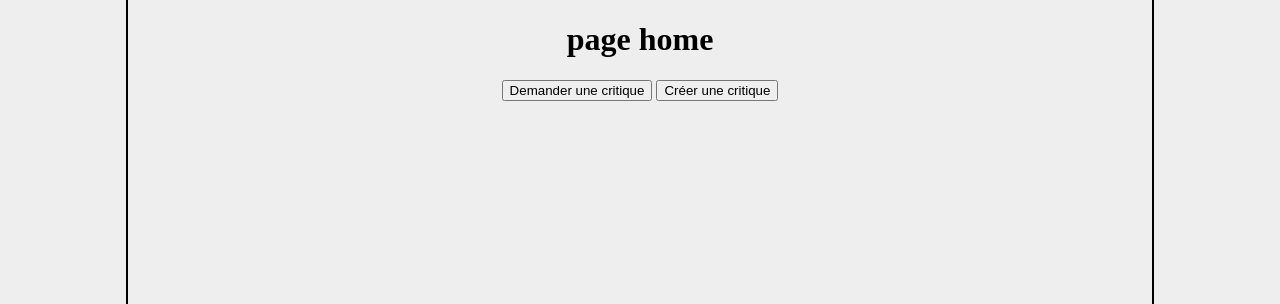
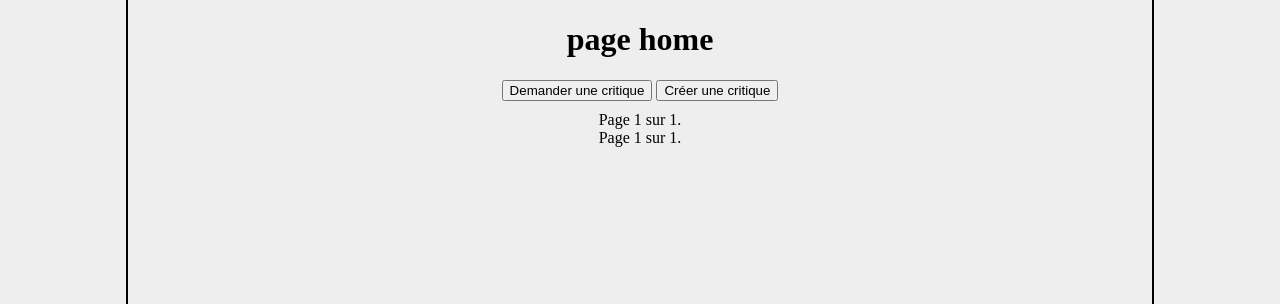
Before and after one commit to Nicolas-Frenay/P9_application_web, a Django app: page /home/ in a window 1280 px wide. Shown: the part 96-400 px from the top of the page. Run offline with Django 3.2, Linux system fonts and the light colour scheme; a user stored in the database is signed in; data comes from the database, SQL or seed files in the repository.

Commit message:
Add pagination

```diff
--- a/review/templates/review/home.html
+++ b/review/templates/review/home.html
@@ -4,6 +4,7 @@
 <h1>page home</h1>
 <a href="{% url 'create_ticket' %}"><button>Demander une critique</button></a>
 <a href="{% url 'create_review' %}"><button>Créer une critique</button></a>
+{% include 'review/partials/pagination.html' %}
 {% for instance in instances %}
     {% if instance|model_type == 'Ticket' %}
         <div class="ticket">
@@ -16,4 +17,5 @@
         </div>
     {% endif %}
 {% endfor %}
+{% include 'review/partials/pagination.html' %}
 {% endblock %}
--- /dev/null
+++ b/review/templates/review/partials/pagination.html
@@ -0,0 +1,13 @@
+<div class="pagination">
+    {% if instances.has_previous %}
+        <a href="?page=1">premiere</a>
+        <a href="?page={{ instances.previous_page_number }}">précédente</a>
+    {% endif %}
+    <span>
+        Page {{ instances.number }} sur {{ instances.paginator.num_pages }}.
+    </span>
+    {% if instances.has_next %}
+    <a href="?page={{ instances.next_page_number }}">Suivant</a>
+    <a href="?page={{ instances.paginator.num_pages }}">derniere</a>
+    {% endif %}
+</div>
--- a/review/templates/review/posts.html
+++ b/review/templates/review/posts.html
@@ -2,6 +2,7 @@
 {% load extras %}
 {% block content %}
 <h1>Vos posts</h1>
+{% include 'review/partials/pagination.html' %}
 {% for instance in instances %}
     {% if instance|model_type == 'Ticket' %}
         <div class="ticket">
@@ -14,4 +15,5 @@
         </div>
     {% endif %}
 {% endfor %}
+{% include 'review/partials/pagination.html' %}
 {% endblock %}
--- a/review/views.py
+++ b/review/views.py
@@ -4,6 +4,7 @@
 from django.contrib.auth.decorators import login_required
 from django.contrib.auth.models import User
 from itertools import chain
+from django.core.paginator import Paginator
 from . import forms, models
 
 
@@ -42,7 +43,11 @@
               other_reviews), key=lambda element: element.time_created,
         reverse=True)
 
-    context = {'instances': tickets_and_reviews}
+    paginator = Paginator(tickets_and_reviews, 10)
+    page_number = request.GET.get('page')
+    page_obj = paginator.get_page(page_number)
+
+    context = {'instances': page_obj}
     return render(request, 'review/home.html', context)
 
 
@@ -69,7 +74,10 @@
     tickets_and_reviews = sorted(chain(tickets, reviews),
                                  key=lambda element: element.time_created,
                                  reverse=True)
-    context = {'instances': tickets_and_reviews, 'own_post': True}
+    paginator = Paginator(tickets_and_reviews, 10)
+    page_number = request.GET.get('page')
+    page_obj = paginator.get_page(page_number)
+    context = {'instances': page_obj, 'own_post': True}
     return render(request, 'review/posts.html', context)
 
 
```
